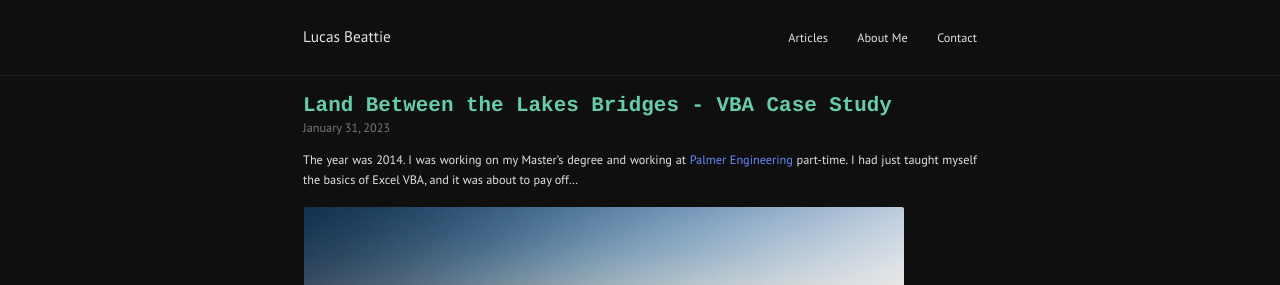
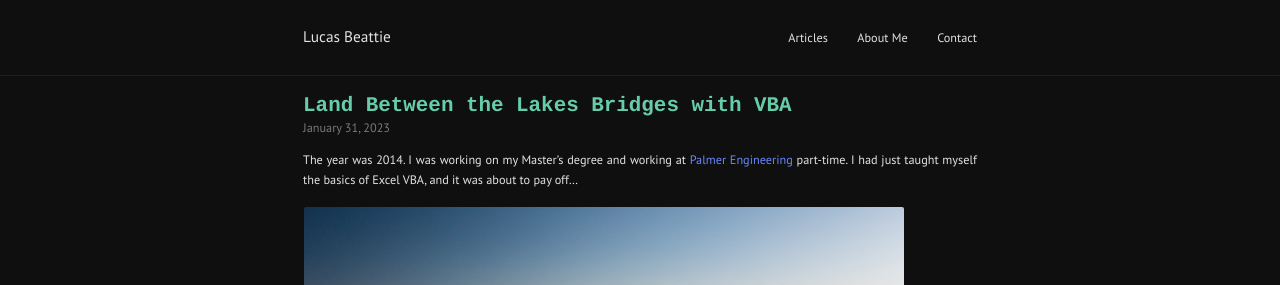
Before and after one commit to labeattie/lucasbeattiedotcom, a Jekyll site: the page built from _posts/2023-01-31-vba-lake-bridges.md, in a window 1280 px wide and 900 px high. Shown: the top 285 px of the window. Built offline with Jekyll 4.4.1, drawn with Linux system fonts in a browser that asks for light colours.

Commit message:
lake bridges article title

```diff
--- a/_posts/2023-01-31-vba-lake-bridges.md
+++ b/_posts/2023-01-31-vba-lake-bridges.md
@@ -1,5 +1,5 @@
 ---
-title: "Land Between the Lakes Bridges - VBA Case Study"
+title: "Land Between the Lakes Bridges with VBA"
 layout: post
 categories: excel, vba, engineering
 ---
```
